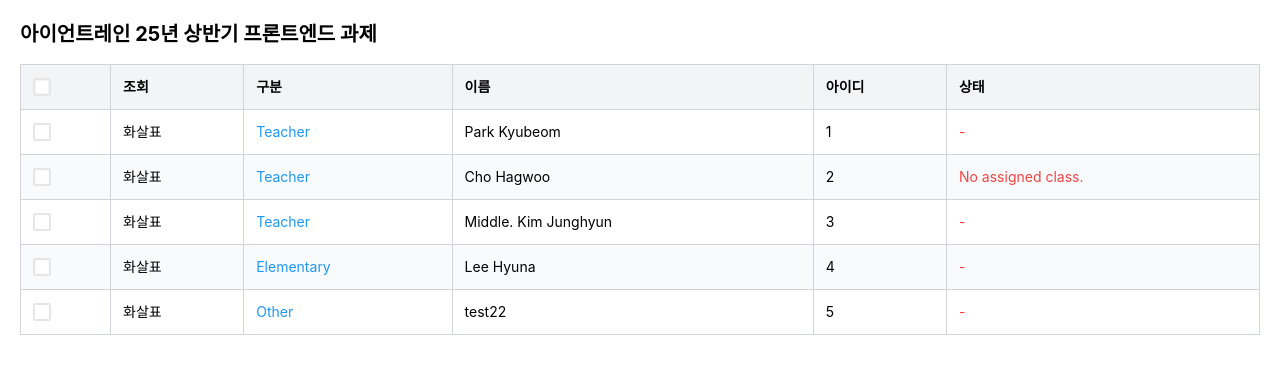
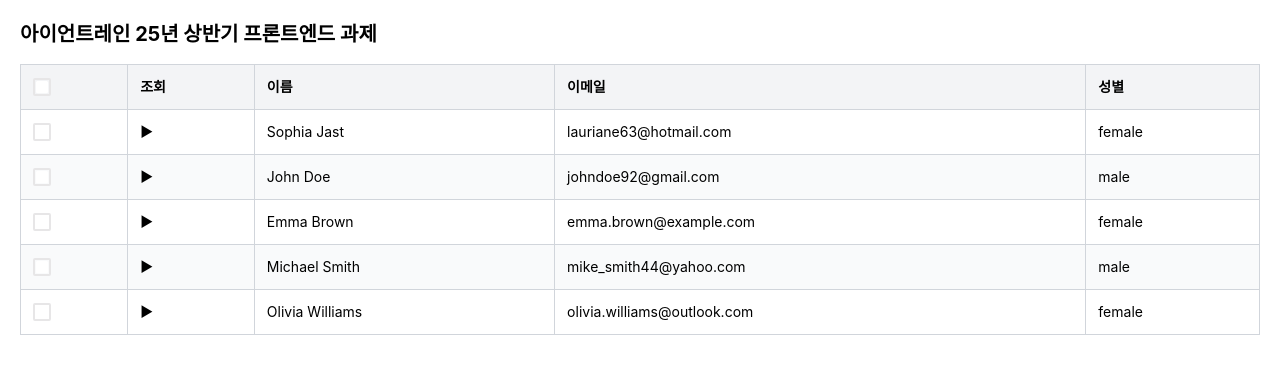
Before and after one commit to HyeonjuLee1/irontrain-fe-pretest, a React (Create React App) app: page / in a window 1280 px wide. Shown: the top 374 px of the page. Built offline with nearby package versions, Linux system fonts and the light colour scheme.

Commit message:
아코디언 기능 추가
- 화살 표 클릭 시 주소 보여주도록 기능 추가

```diff
--- a/src/components/Table.tsx
+++ b/src/components/Table.tsx
@@ -1,13 +1,28 @@
-import React, { useCallback, useEffect } from "react";
+import React, { useCallback, useEffect, useState } from "react";
 import _ from "lodash";
 import CheckBox from "./CheckBox";
+import clsx from "clsx";
+
+type Address = {
+  id: number;
+  street: string;
+  streetName: string;
+  buildingNumber: string;
+  city: string;
+  zipcode: string;
+  country: string;
+  country_code: string;
+  latitude: number;
+  longitude: number;
+};
 
 interface TableRow {
-  checked: boolean;
-  type: string;
-  name: string;
   id: number;
-  status?: string;
+  firstname: string;
+  lastname: string;
+  email: string;
+  gender?: string;
+  address?: Address;
 }
 
 interface TableProps {
@@ -18,10 +33,9 @@ interface TableProps {
 
 const Table: React.FC<TableProps> = ({ datas, onSelectedId, selectedId }) => {
   // 체크박스 관련
-  const [allChecked, setAllChecked] = React.useState<
-    "all" | "intermediate" | "none"
-  >("none");
-  //   const [selectedId, setSelectedId] = React.useState<number[]>([]);
+  const [allChecked, setAllChecked] = useState<"all" | "intermediate" | "none">(
+    "none"
+  );
   const newSelecteds = _.map(datas, (d) => d.id);
   const numSelected = selectedId.length;
   const rowCount = newSelecteds.length;
@@ -66,6 +80,13 @@ const Table: React.FC<TableProps> = ({ datas, onSelectedId, selectedId }) => {
     [onSelectedId, selectedId]
   );
 
+  // 아코디언 관련
+  const [openRow, setOpenRow] = useState<number | null>(null);
+
+  const toggleAccordion = useCallback((id: number) => {
+    setOpenRow((prev) => (prev === id ? null : id));
+  }, []);
+
   return (
     <div className="overflow-x-auto">
       <table className="min-w-full border border-gray-300 text-sm text-left">
@@ -79,10 +100,9 @@ const Table: React.FC<TableProps> = ({ datas, onSelectedId, selectedId }) => {
               />
             </th>
             <th className="p-3 border border-gray-300">조회</th>
-            <th className="p-3 border border-gray-300">구분</th>
             <th className="p-3 border border-gray-300">이름</th>
-            <th className="p-3 border border-gray-300">아이디</th>
-            <th className="p-3 border border-gray-300">상태</th>
+            <th className="p-3 border border-gray-300">이메일</th>
+            <th className="p-3 border border-gray-300">성별</th>
           </tr>
         </thead>
         <tbody>
@@ -90,7 +110,15 @@ const Table: React.FC<TableProps> = ({ datas, onSelectedId, selectedId }) => {
             const isItemSelected = isSelected(data.id);
 
             return (
-              <tr key={index} className="odd:bg-white even:bg-gray-50">
+              <>
+                <tr
+                  key={index}
+                  className={`odd:bg-white even:bg-gray-50 hover:bg-primary-hover ${clsx(
+                    {
+                      "!bg-primary-hover": openRow === data.id,
+                    }
+                  )}`}
+                >
                   <td className="p-3 border border-gray-300 text-center">
                     <CheckBox
                       key={data.id}
@@ -101,16 +129,53 @@ const Table: React.FC<TableProps> = ({ datas, onSelectedId, selectedId }) => {
                       }}
                     />
                   </td>
-                <td className="p-3 border border-gray-300">{"화살표"}</td>
-                <td className="p-3 border border-gray-300 text-primary">
-                  {data.type}
+                  <td className="p-3 border border-gray-300">
+                    <button
+                      onClick={() => toggleAccordion(data.id)}
+                      className={`text-black ${clsx({
+                        "!text-primary": openRow === data.id,
+                      })}`}
+                    >
+                      {openRow === data.id ? "▼" : "▶"}
+                    </button>
                   </td>
-                <td className="p-3 border border-gray-300">{data.name}</td>
-                <td className="p-3 border border-gray-300">{data.id}</td>
-                <td className="p-3 border border-gray-300 text-red-500">
-                  {data.status || "-"}
+                  <td
+                    className={`p-3 border border-gray-300 text-black ${clsx({
+                      "!text-primary": openRow === data.id,
+                    })}`}
+                  >{`${data.firstname} ${data.lastname}`}</td>
+                  <td
+                    className={`p-3 border border-gray-300 text-black ${clsx({
+                      "!text-primary": openRow === data.id,
+                    })}`}
+                  >
+                    {data.email}
+                  </td>
+                  <td
+                    className={`p-3 border border-gray-300 text-black ${clsx({
+                      "!text-primary": openRow === data.id,
+                    })}`}
+                  >
+                    {data.gender || "-"}
                   </td>
                 </tr>
+                {openRow === data.id && (
+                  <tr>
+                    <td
+                      colSpan={2}
+                      className="p-3 border border-gray-300 text-center"
+                    ></td>
+                    <td className="p-3 border border-gray-300 font-bold">
+                      주소
+                    </td>
+                    <td colSpan={2} className="p-3 border border-gray-300">
+                      {data.address
+                        ? `${data.address.street} ${data.address.buildingNumber}, ${data.address.city}, ${data.address.zipcode}, ${data.address.country}`
+                        : "-"}
+                    </td>
+                  </tr>
+                )}
+              </>
             );
           })}
         </tbody>
--- a/src/mocks/dummyData .ts
+++ b/src/mocks/dummyData .ts
@@ -1,7 +1,97 @@
 export const dummyData = [
-  { checked: false, type: 'Teacher', name: 'Park Kyubeom', id: 1 },
-  { checked: true, type: 'Teacher', name: 'Cho Hagwoo', id: 2, status: 'No assigned class.' },
-  { checked: false, type: 'Teacher', name: 'Middle. Kim Junghyun', id: 3 },
-  { checked: false, type: 'Elementary', name: 'Lee Hyuna', id: 4 },
-  { checked: false, type: 'Other', name: 'test22', id: 5 },
+  {
+    id: 1,
+    firstname: 'Sophia',
+    lastname: 'Jast',
+    email: 'lauriane63@hotmail.com',
+    gender: 'female',
+    address: {
+      id: 1,
+      street: "7636 Jaskolski Spring",
+      streetName: "Audreanne Street",
+      buildingNumber: "273",
+      city: "Port Winnifred",
+      zipcode: "80880",
+      country: "French Guiana",
+      country_code: "GF",
+      latitude: 16.925014,
+      longitude: -103.65319
+    }
+  },
+  {
+    id: 2,
+    firstname: 'John',
+    lastname: 'Doe',
+    email: 'johndoe92@gmail.com',
+    gender: 'male',
+    address: {
+      id: 2,
+      street: "1234 Oakwood Ave",
+      streetName: "East Oakwood",
+      buildingNumber: "120",
+      city: "Mapleton",
+      zipcode: "98823",
+      country: "USA",
+      country_code: "US",
+      latitude: 37.774929,
+      longitude: -122.419418
+    }
+  },
+  {
+    id: 3,
+    firstname: 'Emma',
+    lastname: 'Brown',
+    email: 'emma.brown@example.com',
+    gender: 'female',
+    address: {
+      id: 3,
+      street: "4567 Birch Rd",
+      streetName: "North Birch",
+      buildingNumber: "85",
+      city: "Sunnydale",
+      zipcode: "65432",
+      country: "Canada",
+      country_code: "CA",
+      latitude: 45.421530,
+      longitude: -75.697193
+    }
+  },
+  {
+    id: 4,
+    firstname: 'Michael',
+    lastname: 'Smith',
+    email: 'mike_smith44@yahoo.com',
+    gender: 'male',
+    address: {
+      id: 4,
+      street: "7890 Maple St",
+      streetName: "Central Maple",
+      buildingNumber: "45",
+      city: "Brooksville",
+      zipcode: "10234",
+      country: "Australia",
+      country_code: "AU",
+      latitude: -33.868820,
+      longitude: 151.209290
+    }
+  },
+  {
+    id: 5,
+    firstname: 'Olivia',
+    lastname: 'Williams',
+    email: 'olivia.williams@outlook.com',
+    gender: 'female',
+    address: {
+      id: 5,
+      street: "1011 Pine Rd",
+      streetName: "Pinehill Drive",
+      buildingNumber: "77",
+      city: "New York",
+      zipcode: "10001",
+      country: "USA",
+      country_code: "US",
+      latitude: 40.712776,
+      longitude: -74.005974
+    }
+  }
 ];
--- a/tailwind.config.js
+++ b/tailwind.config.js
@@ -6,6 +6,7 @@ module.exports = {
       colors: {
         primary: "#1E97F5",
         "primary-light": "#36D3FF",
+        "primary-hover": "#EAFCFF",
         "check-border": "#E7E6E7",
       },
     },
```
Lines whose indentation alone changed are shown as unchanged.
